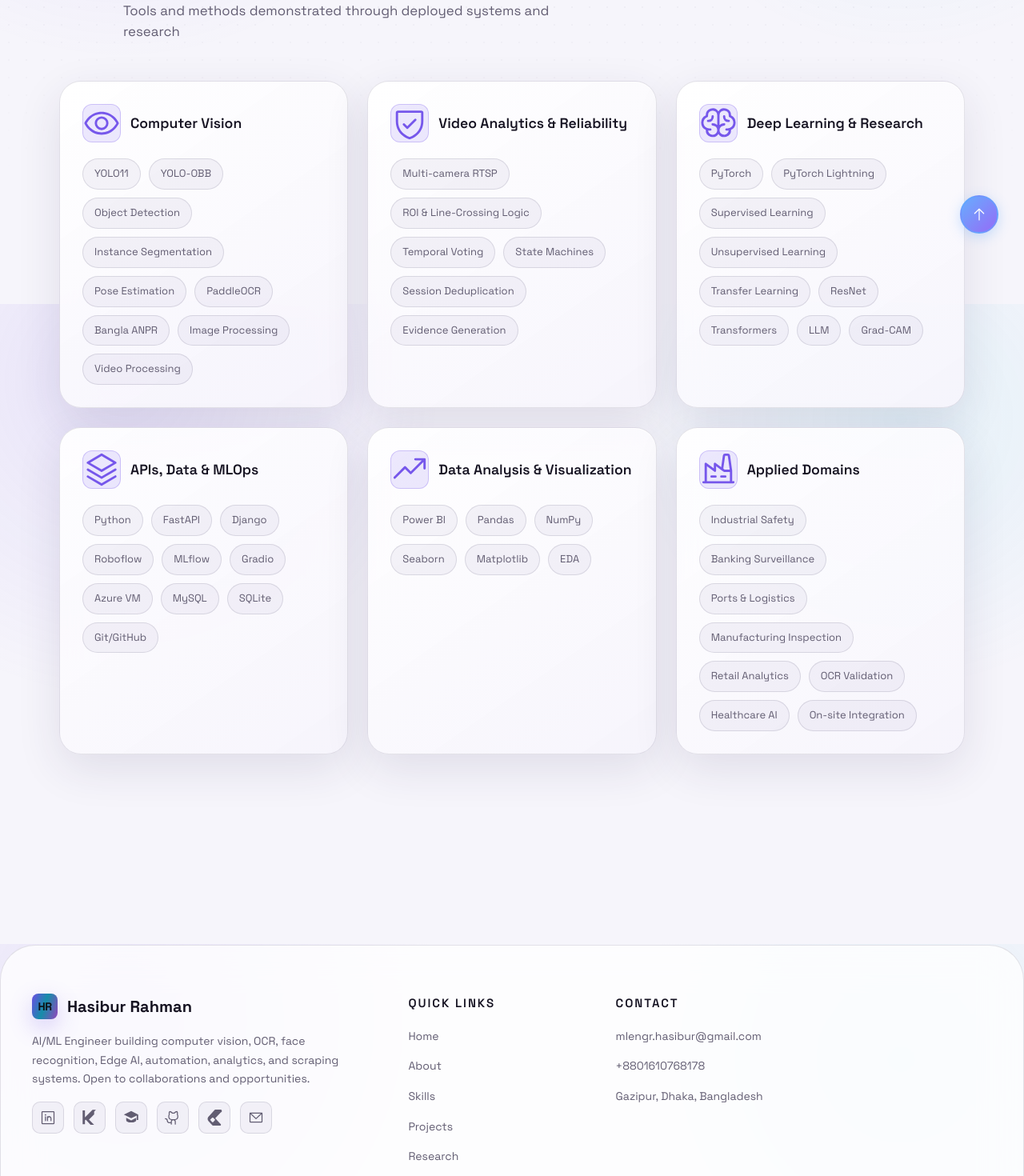
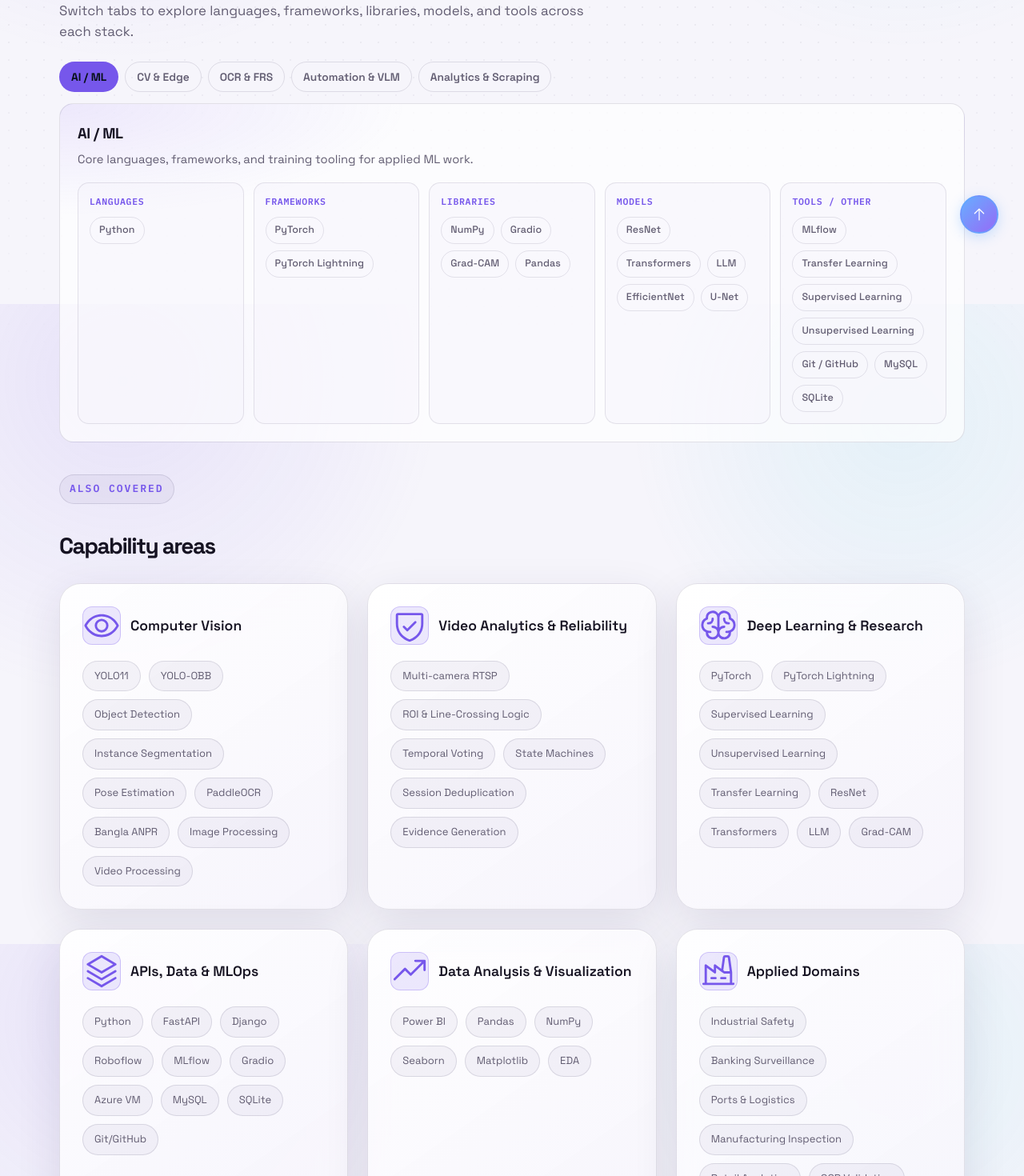
Before and after one commit to Hasibur013/hasib_ML_portfolio, a React (Vite) app: page /skills in a window 1280 px wide. Shown: the part 420-1890 px from the top of the page at 80% size. Built offline with nearby package versions, Linux system fonts and the light colour scheme.

Commit message:
Enhance Skills component and page layout; add new styling for skills section in overrides.css, including headers and subtitles; implement StackTabs for improved tech stack navigation; update SkillsPage description for better clarity on AI/ML capabilities.

```diff
--- a/src/components/Skills.jsx
+++ b/src/components/Skills.jsx
@@ -1,22 +1,34 @@
 import { Link } from "react-router-dom";
 import { skillGroups } from "../data/site";
 import Icon from "./Icon";
+import StackTabs from "./StackTabs";
 
 export default function Skills({ compact = false, asPage = false }) {
   const groups = compact ? skillGroups.slice(0, 3) : skillGroups;
 
   return (
-    <section className={`section${asPage ? "" : ""}`} id="skills">
+    <section className={`section${asPage ? " skills-page" : ""}`} id="skills">
       <div className="container">
         <div className="section-header">
           <span className="section-label">
             <Icon name="stack" /> Technical capabilities
           </span>
-          <h2 className="section-title">Production-focused AI stack</h2>
+          <h2 className="section-title">
+            {asPage ? "Tools & technologies by focus" : "Production-focused AI stack"}
+          </h2>
           <p className="section-subtitle">
-            Tools and methods demonstrated through deployed systems and research
+            {asPage
+              ? "Switch tabs to explore languages, frameworks, libraries, models, and tools across each stack."
+              : "Tools and methods demonstrated through deployed systems and research"}
           </p>
         </div>
+
+        {asPage ? (
+          <div className="skills-stack-embed">
+            <StackTabs />
+          </div>
+        ) : (
+          <>
             <div className={`skills-container${compact ? " is-compact" : ""}`}>
               {groups.map((group) => (
                 <article className="skill-category" key={group.title}>
@@ -41,6 +53,34 @@ export default function Skills({ compact = false, asPage = false }) {
                 </Link>
               </div>
             )}
+          </>
+        )}
+
+        {asPage && (
+          <div className="skills-domains">
+            <div className="section-header skills-domains-header">
+              <span className="section-label">Also covered</span>
+              <h3 className="section-title">Capability areas</h3>
+            </div>
+            <div className="skills-container">
+              {skillGroups.map((group) => (
+                <article className="skill-category" key={group.title}>
+                  <div className="skill-category-header">
+                    <Icon name={group.icon} className="skill-category-icon" size={22} />
+                    <h3 className="skill-category-title">{group.title}</h3>
+                  </div>
+                  <ul className="skill-items">
+                    {group.items.map((item) => (
+                      <li className="skill-item" key={item}>
+                        {item}
+                      </li>
+                    ))}
+                  </ul>
+                </article>
+              ))}
+            </div>
+          </div>
+        )}
       </div>
     </section>
   );
--- a/src/overrides.css
+++ b/src/overrides.css
@@ -112,6 +112,31 @@ body {
   gap: 14px;
   box-sizing: border-box;
   padding-inline: 0;
+}
+
+.skills-page .section-header {
+  text-align: left;
+  margin-bottom: 24px;
+}
+
+.skills-page .section-subtitle {
+  margin-left: 0;
+  max-width: 680px;
+}
+
+.skills-stack-embed .stack-tabs {
+  width: 100%;
+  margin: 0 0 40px;
+  padding-inline: 0;
+}
+
+.skills-domains-header {
+  text-align: left;
+  margin-bottom: 20px;
+}
+
+.skills-domains-header .section-title {
+  font-size: clamp(1.35rem, 2.5vw, 1.75rem);
 }
 
 .stack-tablist {
--- a/src/pages/SkillsPage.jsx
+++ b/src/pages/SkillsPage.jsx
@@ -4,7 +4,8 @@ import Skills from "../components/Skills";
 export default function SkillsPage() {
   useSeo({
     title: "Skills",
-    description: "Computer vision, OCR, PyTorch, FastAPI, annotation, and applied ML stack.",
+    description:
+      "AI/ML, computer vision, OCR, face recognition, automation, VLM, analytics, and scraping tools organized by stack.",
     path: "/skills",
   });
 
```
Lines whose indentation alone changed are shown as unchanged.
